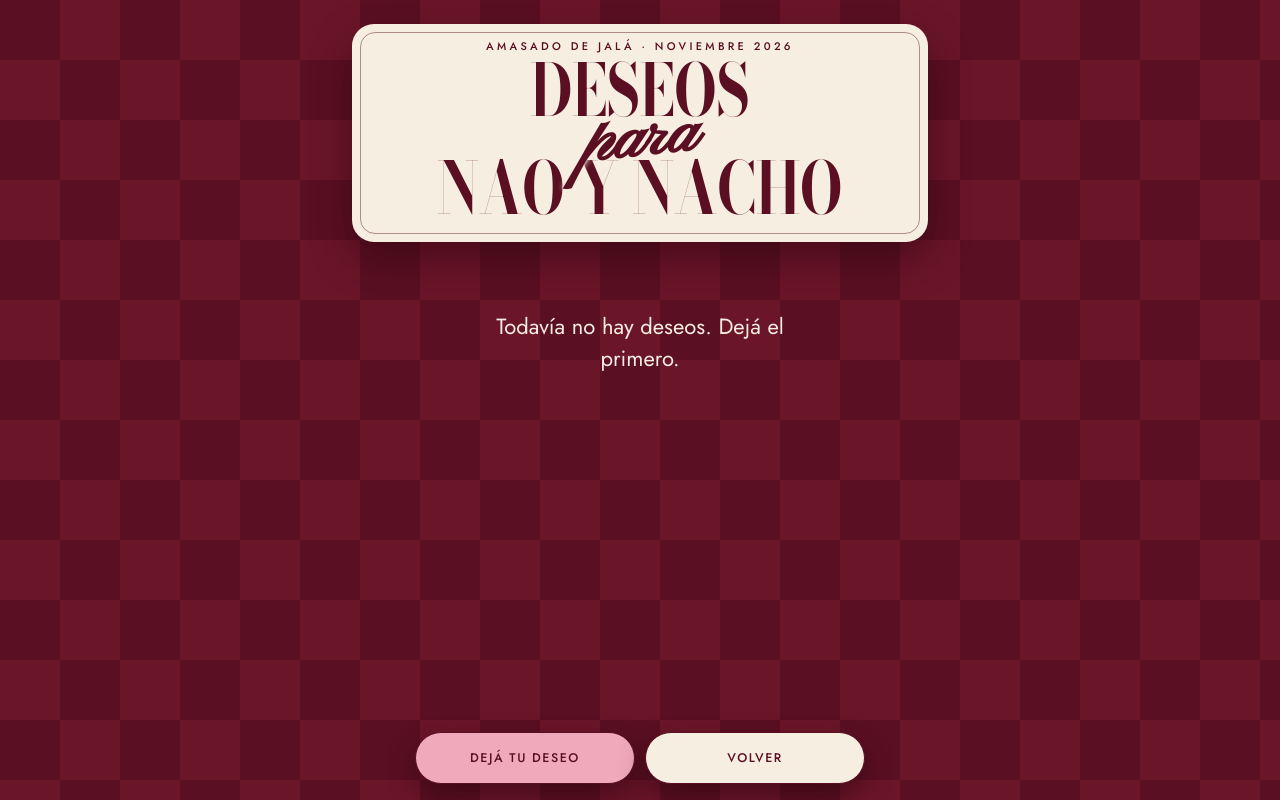
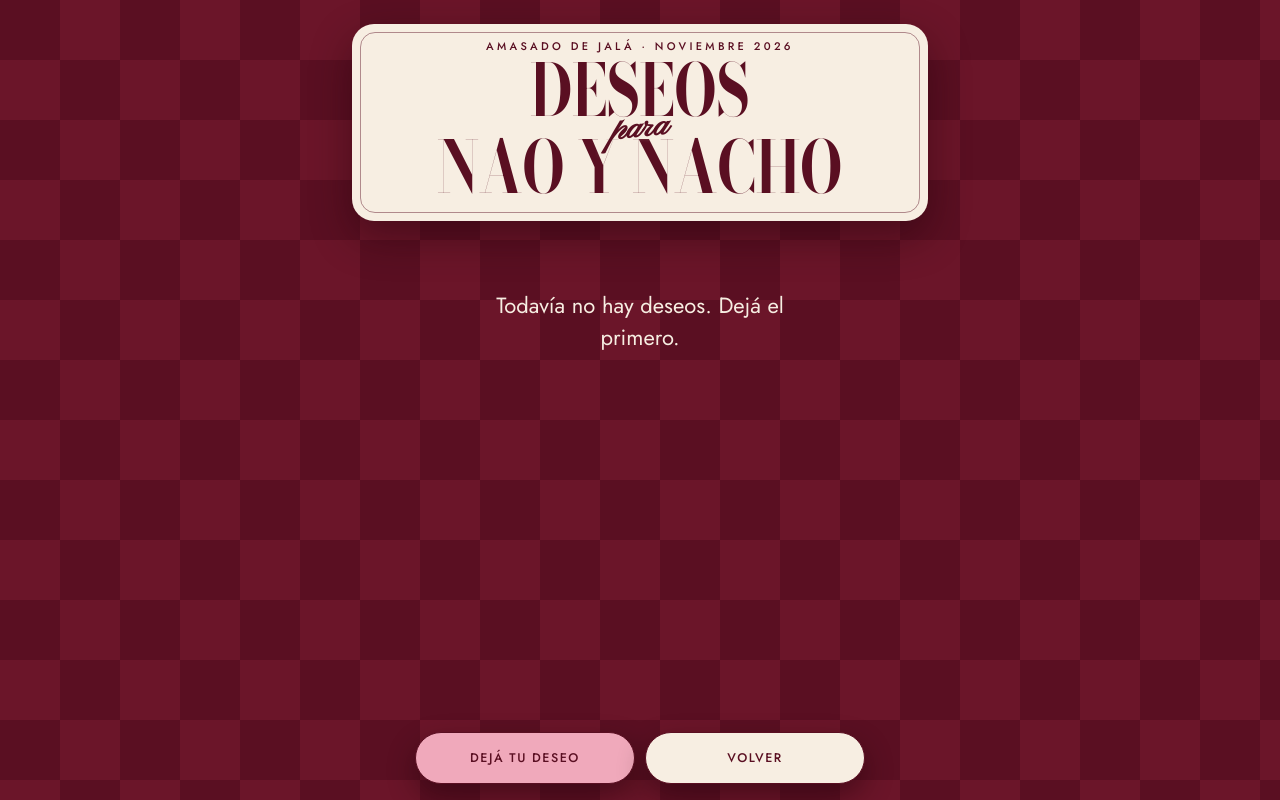
Before and after one commit to danakaplansky/jala-nao, a plain HTML site: page deseos.html in a window 1280 px wide. Drawn offline with nearby package versions, Linux system fonts and the light colour scheme; no server answers.

Commit message:
Script chico en títulos

```diff
--- a/deseos.html
+++ b/deseos.html
@@ -94,7 +94,7 @@
   .jbtn:focus-visible { outline: 3px solid var(--gold); outline-offset: 3px; }
   .ttl { display: flex; flex-direction: column; align-items: center; margin: 0; line-height: .86; font-weight: 400; }
   .ttl span { font-family: var(--display); font-weight: 700; text-transform: uppercase; letter-spacing: -.01em; display: inline-block; transform: scaleX(.78); }
-  .ttl em { font-family: var(--script); font-style: normal; font-weight: 700; transform: rotate(-6deg); margin: -.18em 0; position: relative; z-index: 1; text-shadow: 0 0 6px var(--halo, var(--cream)), 0 0 3px var(--halo, var(--cream)); }
+  .ttl em { font-family: var(--script); font-style: normal; font-weight: 700; font-size: .5em; transform: rotate(-6deg); margin: -.22em 0; position: relative; z-index: 1; text-shadow: 0 0 6px var(--halo, var(--cream)), 0 0 3px var(--halo, var(--cream)); }
 </style>
 </head>
 <body>
```
Also changed, not shown: index.html (+1 -1 lines).
